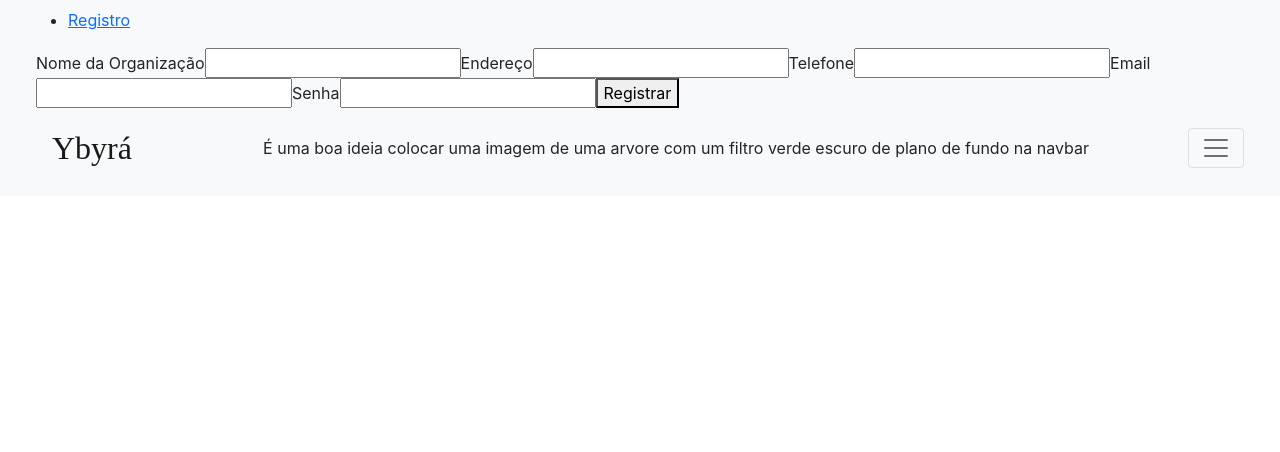
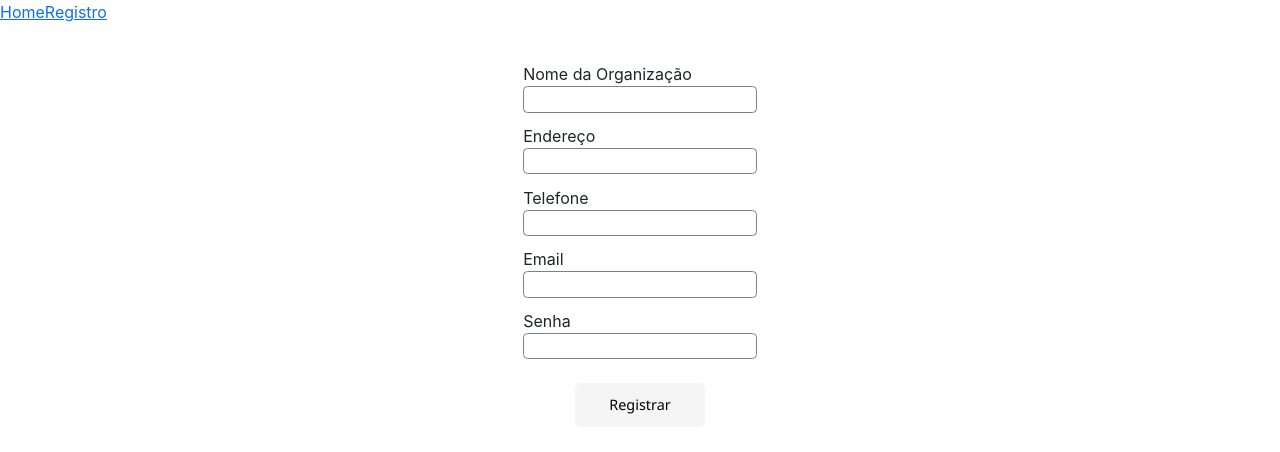
Before and after one commit to mahzze/ybyra-tcc, a React (Create React App) app: page /Registro in a window 1280 px wide. Shown: the top 452 px of the page. Built offline with nearby package versions, Linux system fonts and the light colour scheme; a web font is replaced by a local one.

Commit message:
Register page

```diff
--- a/src/App.tsx
+++ b/src/App.tsx
@@ -1,49 +1,20 @@
-import React, { useState } from 'react';
-import { AnimatePresence } from 'framer-motion';
-import { BrowserRouter, Route, Routes, Link } from 'react-router-dom';
+import React from 'react';
+import { BrowserRouter as Router, Route, Routes, Link } from 'react-router-dom';
 
-import Modal from './components/Modal';
-import './App.css';
-
-import Registro from './components/Registro/Registro';
+import Registro from './components/Registro/ong';
+import Home from './components/Home/Home';
 
 export default function App() {
-	const [isModalOpen, setIsModalOpen] = useState(false);
-
 	return (
-	  <div className="App">
-		 <nav className="navbar navbar-light bg-light ps-4 pe-4">
-			<section className="container-fluid">
-			<BrowserRouter>
-				<nav>
-					<ul><li><Link to="/Registro">Registro</Link></li></ul>
-				</nav>
-
-				<Routes>
-          			<Route path="/Registro" element={<Registro />} />
-        		</Routes>
-			</BrowserRouter>
-
-			  	<span className="navbar-brand mb-0 p-3">Ybyrá</span>
-			  	<article>
-			  		É uma boa ideia colocar uma imagem de uma arvore com um filtro verde escuro de plano de fundo na navbar
-			  	</article>
-			  	<button type="button" className="navbar-toggler btn btn-primary" onClick={() => setIsModalOpen(true)}>
-					<span className="navbar-toggler-icon"></span>
-			  	</button>
-			</section>
-		 </nav>
-		<AnimatePresence
-			initial={false}
-			exitBeforeEnter={true}
-			onExitComplete={() => null}
-		>
-			{isModalOpen &&
-			<Modal
-				open={isModalOpen}
-				onClose={() => setIsModalOpen(false)}
-			/>}
-		</AnimatePresence>
-	  </div>
+		<Router>
+			<nav>
+				<Link to='/'>Home</Link>
+				<Link to='/Registro'>Registro</Link>
+			</nav>
+			<Routes>
+				<Route path='/' element={<Home />} />
+				<Route path='/Registro' element={<Registro />} />
+			</Routes>
+		</Router>
 	);
  }
--- /dev/null
+++ b/src/components/Home/Home.tsx
@@ -0,0 +1,29 @@
+import React, { useState } from 'react';
+import './App.css';
+
+import Modal from '../Modal';
+
+export default function App() {
+	const [isModalOpen, setIsModalOpen] = useState(false);
+
+	return (
+	  <div className="App">
+		 <nav className="navbar navbar-light bg-light ps-4 pe-4">
+			<section className="container-fluid">
+
+			  	<span className="navbar-brand mb-0 p-3">Ybyrá</span>
+			  	<article>
+			  		É uma boa ideia colocar uma imagem de uma arvore com um filtro verde escuro de plano de fundo na navbar
+			  	</article>
+			  	<button type="button" className="navbar-toggler btn btn-primary" onClick={() => setIsModalOpen(true)}>
+					<span className="navbar-toggler-icon"></span>
+			  	</button>
+			</section>
+		 </nav>
+		 <Modal
+			open={isModalOpen}
+			onClose={() => setIsModalOpen(false)}
+		 />
+	  </div>
+	);
+ }
--- a/src/components/Modal/index.tsx
+++ b/src/components/Modal/index.tsx
@@ -4,20 +4,17 @@ import {motion} from 'framer-motion'
 
 import './styles.css'
 
-const appearence = {
-
+const animation = {
+   hidden: {
+      y: '-100vh',
+      opacity: 0
+   },
    visible: {
-      x: '0',
-      opacity: 1,
-      transition:{
-         duration: 0.2,
-         type: "Spring",
-         damping: 25,
-         stiffness:600
-      }
+      y: '0',
+      opacity: 1
    },
-   hidden: {
-      x: '100vh',
+   exit: {
+      y: '100vh',
       opacity: 0
    }
 }
@@ -35,10 +32,7 @@ const Modal: any = ({open, onClose}: { open: boolean , onClose: (() => void)}) =
             <motion.div
                className="Modal"
                onMouseLeave={onClose}
-               variants={appearence}
-               initial="hidden"
-               animate="visible"
-               exit="hidden"
+               variants={animation}
             >
                <div>
                   <motion.button
--- a/src/components/Registro/scriptRegistro.js
+++ b/src/components/Registro/index.js
@@ -16,7 +16,7 @@ const db = mysql.createConnection({
 app.post('/registroOng', (request, response) => {
     const nomeOng = request.body.nomeOng;
     const enderecoOng = request.body.enderecoOng;
-    const telefoneOng = Number(request.body.telefoneOng);
+    const telefoneOng = request.body.telefoneOng;
     const emailOng = request.body.emailOng;
     const senhaOng = request.body.senhaOng;
 
--- a/src/components/Registro/Registro.js
+++ b/src/components/Registro/ong.js
@@ -1,12 +1,13 @@
 import React, { useState } from "react";
 import Axios from "axios";
+import './style.css';
 
 export default function Registro() {
   const [nomeOng, setNomeOng] = useState("");
   const [enderecoOng, setEnderecoOng] = useState("");
   const [telefoneOng, setTelefoneOng] = useState(0);
   const [emailOng, setEmailOng] = useState("");
-  const [senhaOng, setSenhaOngX] = useState("");
+  const [senhaOng, setSenhaOng] = useState("");
 
   const registroOng = () => {
     Axios.post("http://localhost:3000/registroOng", {
@@ -22,7 +23,6 @@ export default function Registro() {
 
   return (
     <div className="Registro">
-
       <div className="inputs">
         <label>Nome da Organização</label>
         <input type="text" onChange={(event) => (setNomeOng(event.target.value))} />
@@ -45,3 +45,12 @@ export default function Registro() {
     </div>
   );
 }
+
+/*
+<><Router>
+			<Routes>
+				<Route path="/" element={<Home />} />
+				<Route path="/registro" element={<Registro />} />
+			</Routes>
+		</Router></>
+    */
--- /dev/null
+++ b/src/components/Registro/style.css
@@ -0,0 +1,50 @@
+  .Registro {
+    margin-top: 3%;
+    display: flex;
+    flex-direction: column;
+    justify-content: center;
+  }
+
+  .inputs {
+    display: flex;
+    flex-direction: column;
+    width: 100%;
+    align-items: center;
+    justify-content: center;
+  }
+
+  .inputs label {
+    width: 14.6em;
+  }
+
+  input {
+    width: 15.6em;
+    height: 1.76em;
+    font-size: 15px;
+    margin-bottom: 0.75em;
+    border-radius: 0.3em;
+    font-family: 'Courier New', Courier, monospace;
+    border: 1px solid grey;
+  }
+
+  input:focus {
+    background-color: rgba(241, 241, 241, 0.671);
+    outline: none;
+  }
+
+  button {
+    width: 9em;
+    height: 3em;
+    border-radius: 0.4em;
+    border: transparent;
+    margin-top: 1%;
+    background-color: rgba(241, 241, 241, 0.671);
+    font-family: 'Segoe UI', Tahoma, Geneva, Verdana, sans-serif;
+    font-size: 0.9em;
+
+    transition: ease 0.8s;
+  }
+
+  button:hover {
+    background-color: rgba(223, 223, 223, 0.89);
+  }
```
Also changed, not shown: src/components/Home/App.css (renamed from src/App.css).
